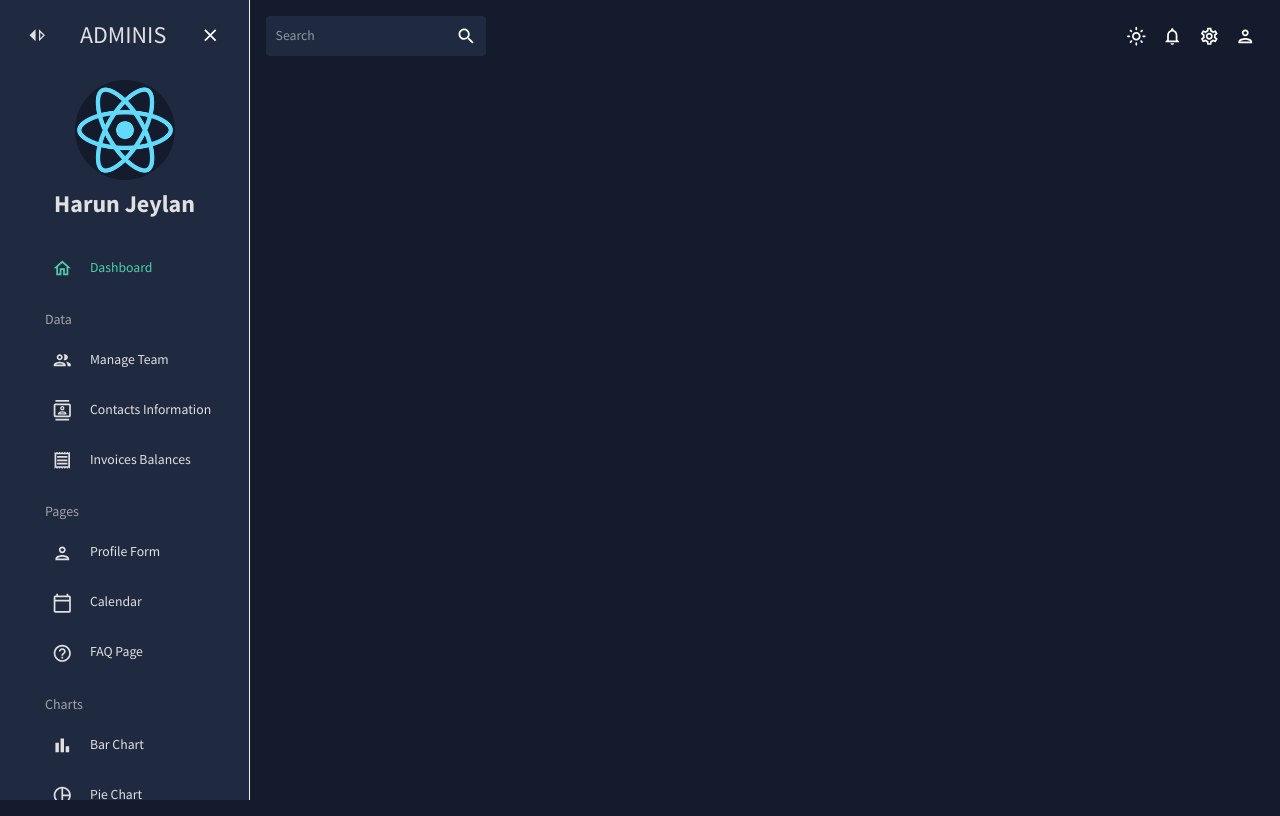
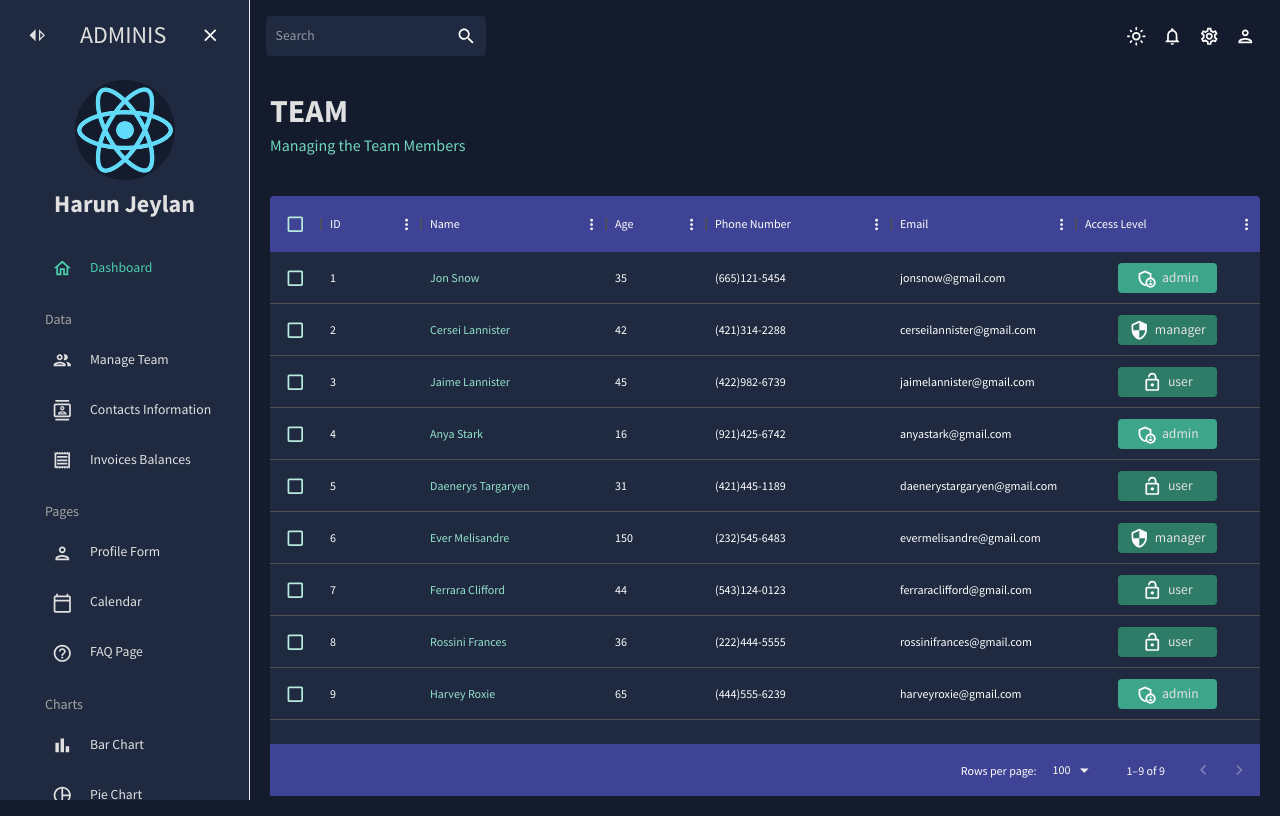
Before and after one commit to faried-elrewany/Admin-Dashboard, a React (Create React App) app: page /team in a window 1280 px wide. Built offline with nearby package versions, Linux system fonts and the light colour scheme.

Commit message:
added team table using data grid component

```diff
--- a/src/App.js
+++ b/src/App.js
@@ -6,6 +6,7 @@ import Topbar from "./Views/Global/Topbar";
 import Layout from "./Views/Global/Sidebar/Layout";
 import { ProSidebarProvider } from "react-pro-sidebar";
 import { MyProSidebarProvider } from "./Views/Global/Sidebar/sidebarContext";
+import Team from "./Views/Team/Team";
 export default function App() {
   const [theme, colorMode] = useMode();
   console.log(theme.palette.mode, colorMode);
@@ -18,8 +19,8 @@ export default function App() {
             <main>
               <Topbar />
               <Routes>
+                <Route path="/team" element={<Team />} />
                 {/* <Route path="/" element={<Dashboard />} />
-                <Route path="/team" element={<Team />} />
                 <Route path="/contacts" element={<Contacts />} />
                 <Route path="/invoices" element={<Invoices />} />
                 <Route path="/form" element={<Form />} />
--- /dev/null
+++ b/src/Components/Header.jsx
@@ -0,0 +1,24 @@
+import { Typography, Box, useTheme } from "@mui/material";
+import { tokens } from "../Theme";
+
+const Header = ({ title, subtitle }) => {
+  const theme = useTheme();
+  const colors = tokens(theme.palette.mode);
+  return (
+    <Box mb="30px">
+      <Typography
+        variant="h2"
+        color={colors.grey[100]}
+        fontWeight="bold"
+        sx={{ m: "0 0 5px 0" }}
+      >
+        {title}
+      </Typography>
+      <Typography variant="h5" color={colors.greenAccent[400]}>
+        {subtitle}
+      </Typography>
+    </Box>
+  );
+};
+
+export default Header;
--- a/src/Data/data.js
+++ b/src/Data/data.js
@@ -1,4 +1,4 @@
-import { tokens } from "../theme";
+import { tokens } from "../Theme";
 
 export const mockDataTeam = [
   {
--- /dev/null
+++ b/src/Views/Team/Team.jsx
@@ -0,0 +1,109 @@
+import { Box, Typography, useTheme } from "@mui/material";
+import { DataGrid } from "@mui/x-data-grid";
+import { tokens } from "../../Theme";
+import { mockDataTeam } from "../../Data/data";
+import AdminPanelSettingsOutlinedIcon from "@mui/icons-material/AdminPanelSettingsOutlined";
+import LockOpenOutlinedIcon from "@mui/icons-material/LockOpenOutlined";
+import SecurityOutlinedIcon from "@mui/icons-material/SecurityOutlined";
+import Header from "../../Components/Header";
+
+const Team = () => {
+  const theme = useTheme();
+  const colors = tokens(theme.palette.mode);
+  const columns = [
+    { field: "id", headerName: "ID" },
+    {
+      field: "name",
+      headerName: "Name",
+      flex: 1,
+      cellClassName: "name-column--cell",
+    },
+    {
+      field: "age",
+      headerName: "Age",
+      type: "number",
+      headerAlign: "left",
+      align: "left",
+    },
+    {
+      field: "phone",
+      headerName: "Phone Number",
+      flex: 1,
+    },
+    {
+      field: "email",
+      headerName: "Email",
+      flex: 1,
+    },
+    {
+      field: "accessLevel",
+      headerName: "Access Level",
+      flex: 1,
+      renderCell: ({ row: { access } }) => {
+        return (
+          <Box
+            width="60%"
+            m="0 auto"
+            p="5px"
+            display="flex"
+            justifyContent="center"
+            backgroundColor={
+              access === "admin"
+                ? colors.greenAccent[600]
+                : access === "manager"
+                ? colors.greenAccent[700]
+                : colors.greenAccent[700]
+            }
+            borderRadius="4px"
+          >
+            {access === "admin" && <AdminPanelSettingsOutlinedIcon />}
+            {access === "manager" && <SecurityOutlinedIcon />}
+            {access === "user" && <LockOpenOutlinedIcon />}
+            <Typography color={colors.grey[100]} sx={{ ml: "5px" }}>
+              {access}
+            </Typography>
+          </Box>
+        );
+      },
+    },
+  ];
+
+  return (
+    <Box m="20px">
+      <Header title="TEAM" subtitle="Managing the Team Members" />
+      <Box
+        m="40px 0 0 0"
+        height="75vh"
+        sx={{
+          "& .MuiDataGrid-root": {
+            border: "none",
+          },
+          "& .MuiDataGrid-cell": {
+            borderBottom: "none",
+          },
+          "& .name-column--cell": {
+            color: colors.greenAccent[300],
+          },
+          "& .MuiDataGrid-columnHeaders": {
+            backgroundColor: colors.blueAccent[700],
+            borderBottom: "none",
+          },
+          "& .MuiDataGrid-virtualScroller": {
+            backgroundColor: colors.primary[400],
+          },
+          "& .MuiDataGrid-footerContainer": {
+            borderTop: "none",
+            backgroundColor: colors.blueAccent[700],
+          },
+          "& .MuiCheckbox-root": {
+            color: `${colors.greenAccent[200]} !important`,
+          },
+        }}
+      >
+        <DataGrid checkboxSelection rows={mockDataTeam} columns={columns} />
+      </Box>
+    </Box>
+  );
+};
+
+export default Team;
```
